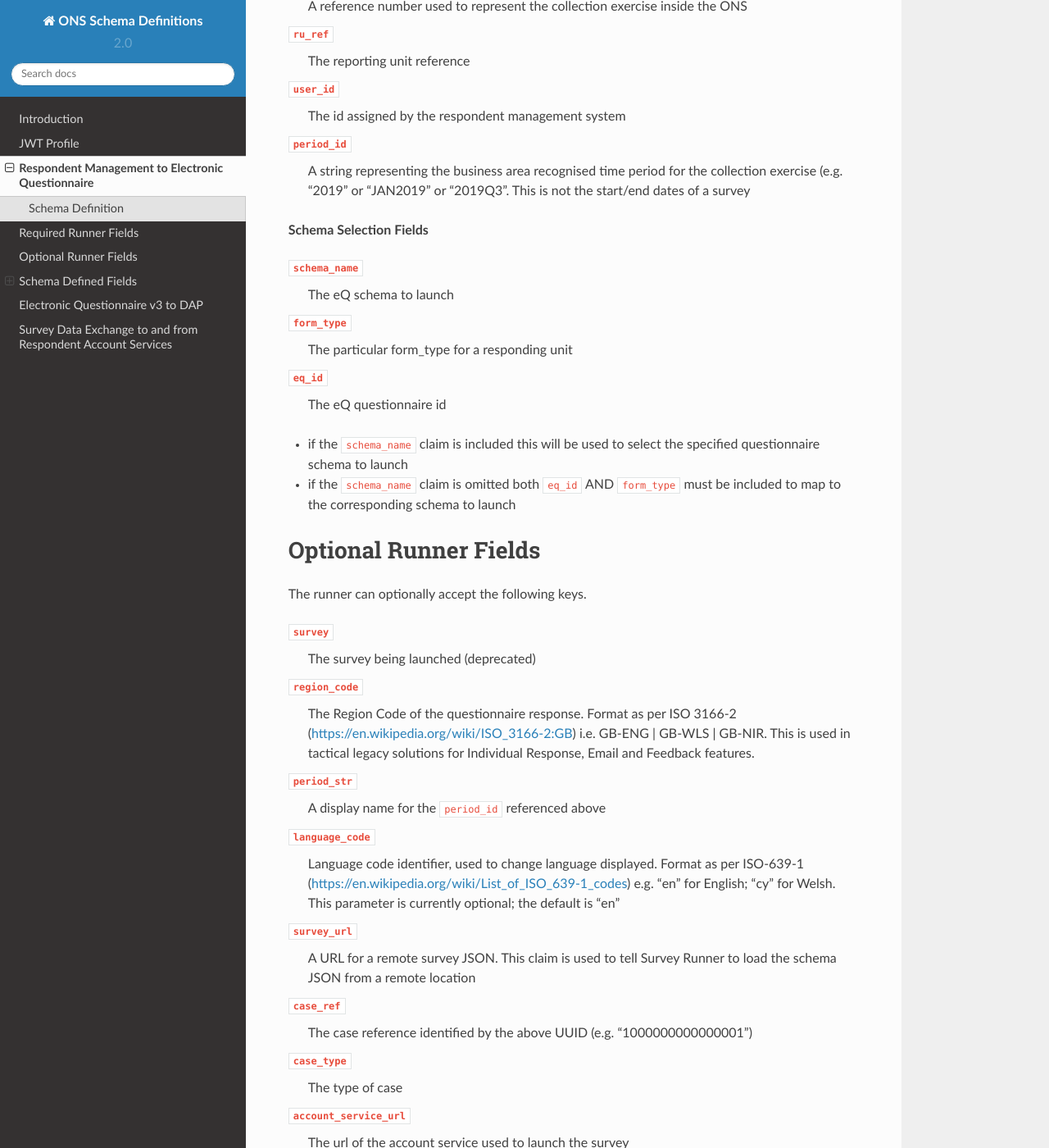
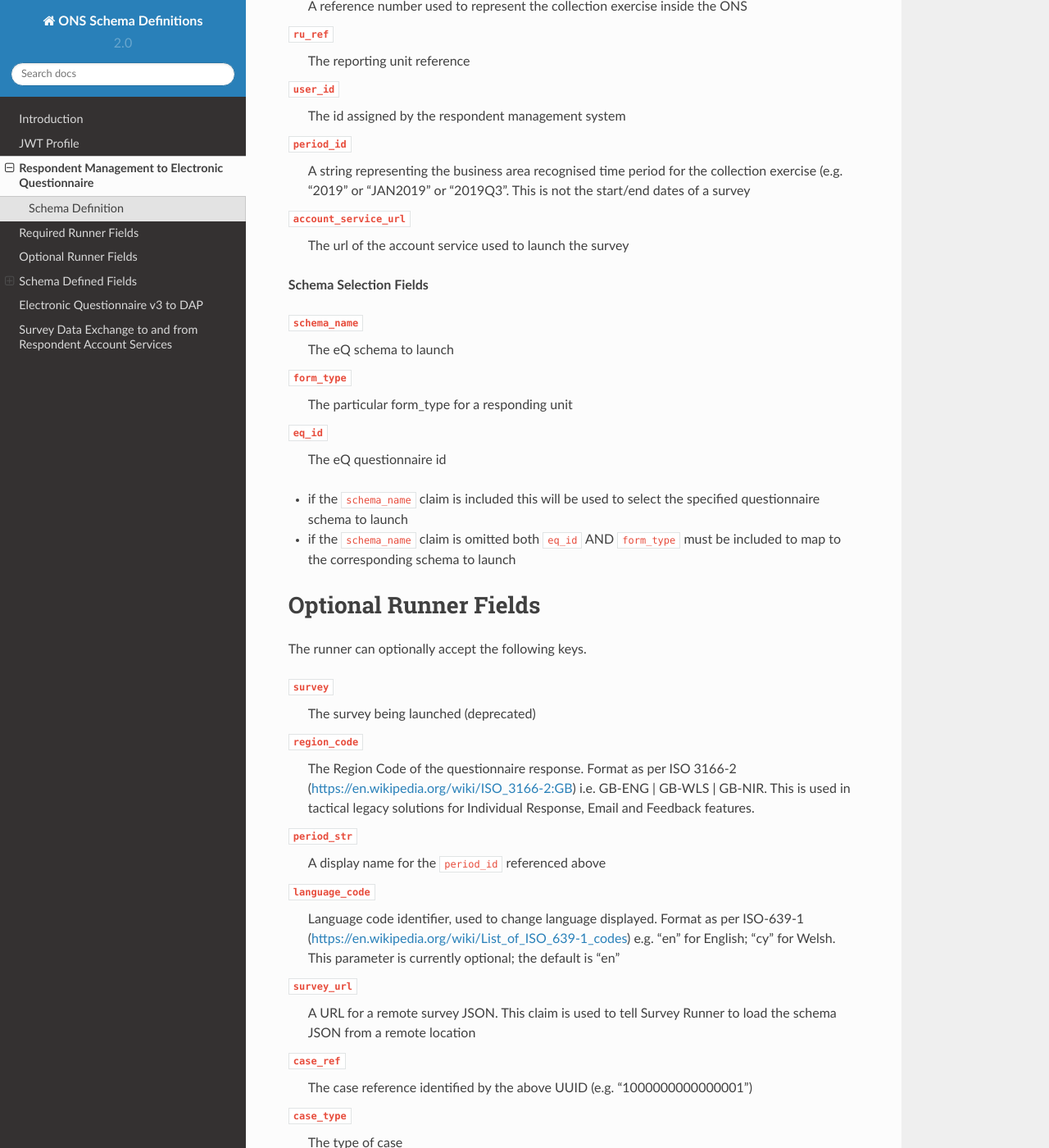
Before and after one commit to ONSdigital/ons-schema-definitions, a Sphinx documentation site: the page built from docs/respondent_management_to_electronic_questionnaire.rst, in a window 1280 px wide and 1400 px high, scrolled down 967 px. Shown: the whole window at 82% size. Built offline with Sphinx 7.4.7 and the Read the Docs theme 2.0.0, drawn with Linux system fonts in a browser that asks for light colours; part of the change alters nothing that is shown.

```diff
--- a/docs/respondent_management_to_electronic_questionnaire.rst
+++ b/docs/respondent_management_to_electronic_questionnaire.rst
@@ -35,6 +35,8 @@ The following metadata keys are always required for the survey runner, they do n
   The id assigned by the respondent management system
 ``period_id``
   A string representing the business area recognised time period for the collection exercise (e.g. "2019" or "JAN2019" or "2019Q3". This is not the start/end dates of a survey
+``account_service_url``
+  The url of the account service used to launch the survey
 
 **Schema Selection Fields**
 
@@ -67,8 +69,6 @@ The runner can optionally accept the following keys.
   The case reference identified by the above UUID (e.g. "1000000000000001")
 ``case_type``
   The type of case
-``account_service_url``
-  The url of the account service used to launch the survey
 ``account_service_log_out_url``
   The logout url of the account service used to launch the survey.  Not required for services that don't have a log in function (i.e., respondent home)
 ``channel``
```
